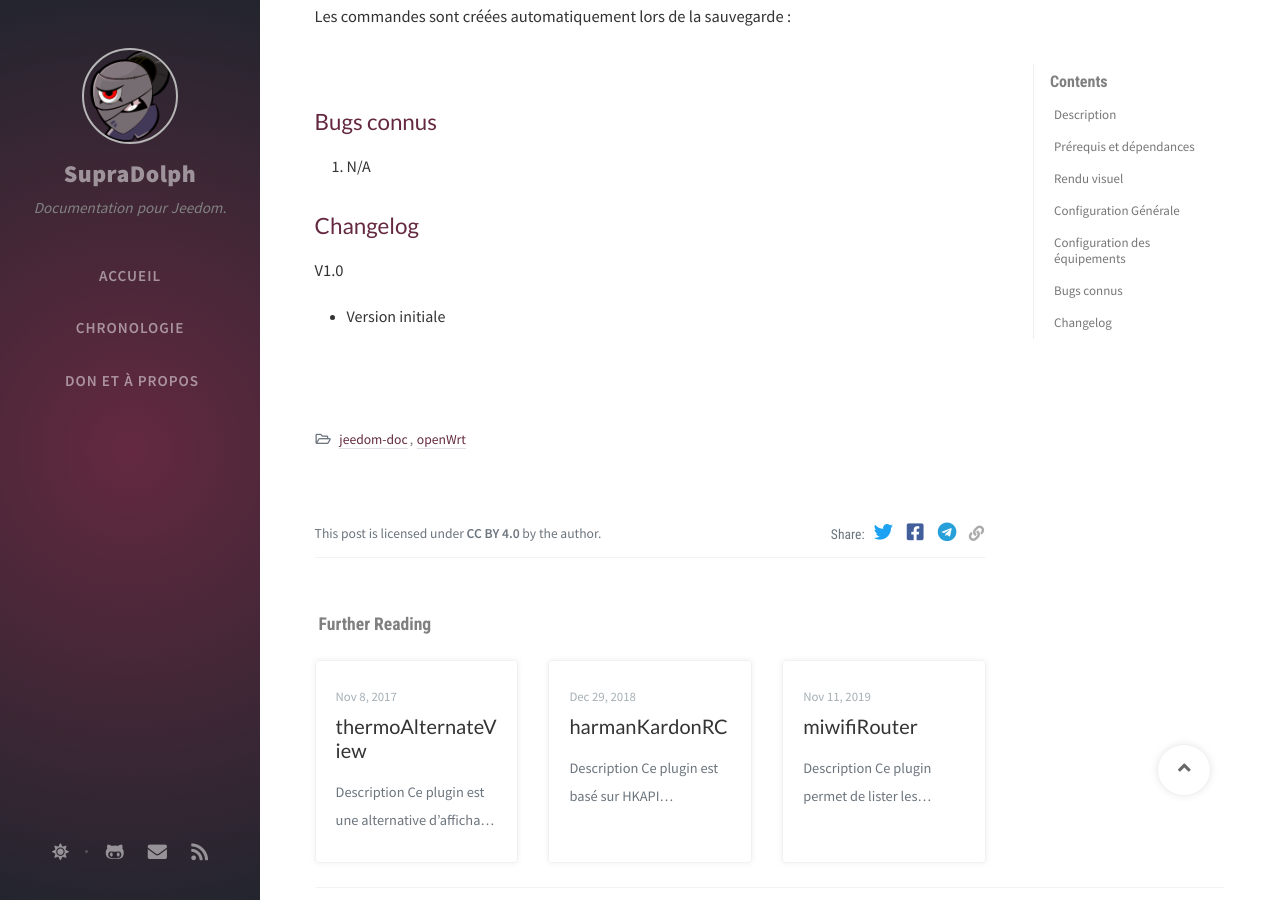
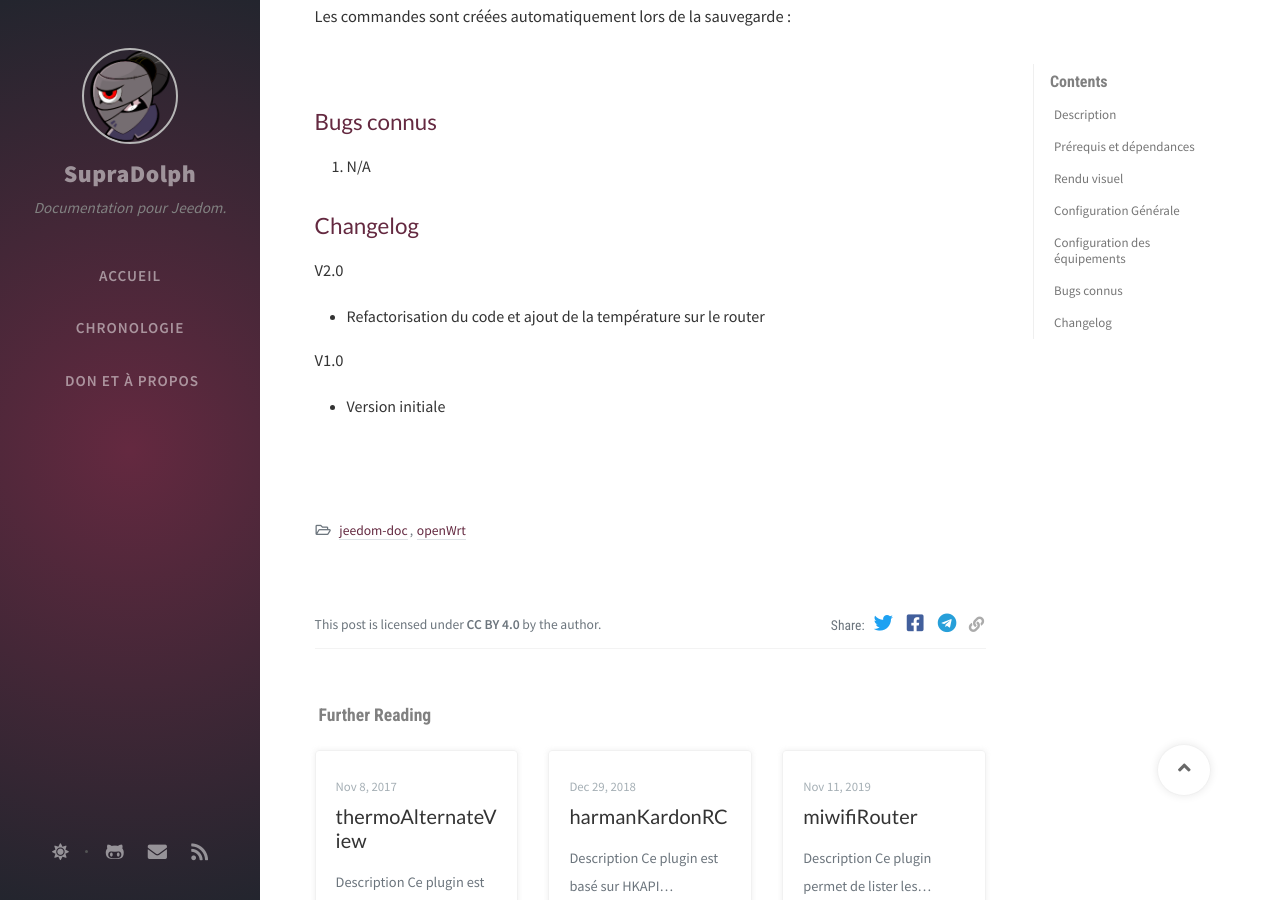
Before and after one commit to SupraDolph/supradolph.github.io, a Jekyll site: the page built from jeedom-doc/openWrt/_posts/2020-09-26-openWrt_fr_FR.md, in a window 1280 px wide and 900 px high, scrolled down 1674 px. Built offline with Jekyll 4.4.1, drawn with Linux system fonts in a browser that asks for light colours; nearby versions of some CDN libraries; comment, search, counter and statistics services are not loaded.

Commit message:
openwrt 2.0

```diff
--- a/jeedom-doc/openWrt/_posts/2020-09-26-openWrt_fr_FR.md
+++ b/jeedom-doc/openWrt/_posts/2020-09-26-openWrt_fr_FR.md
@@ -73,6 +73,10 @@ Les commandes sont créées automatiquement lors de la sauvegarde :
 
 ## {{ site.t.fr_FR.Changelog }}
 
+V2.0
+
+*   Refactorisation du code et ajout de la température sur le router
+
 V1.0
 
 *   Version initiale
```
Also changed, not shown: jeedom-doc/openWrt/_posts/2020-09-26-openWrt_en_US.md (+4 -0 lines).
